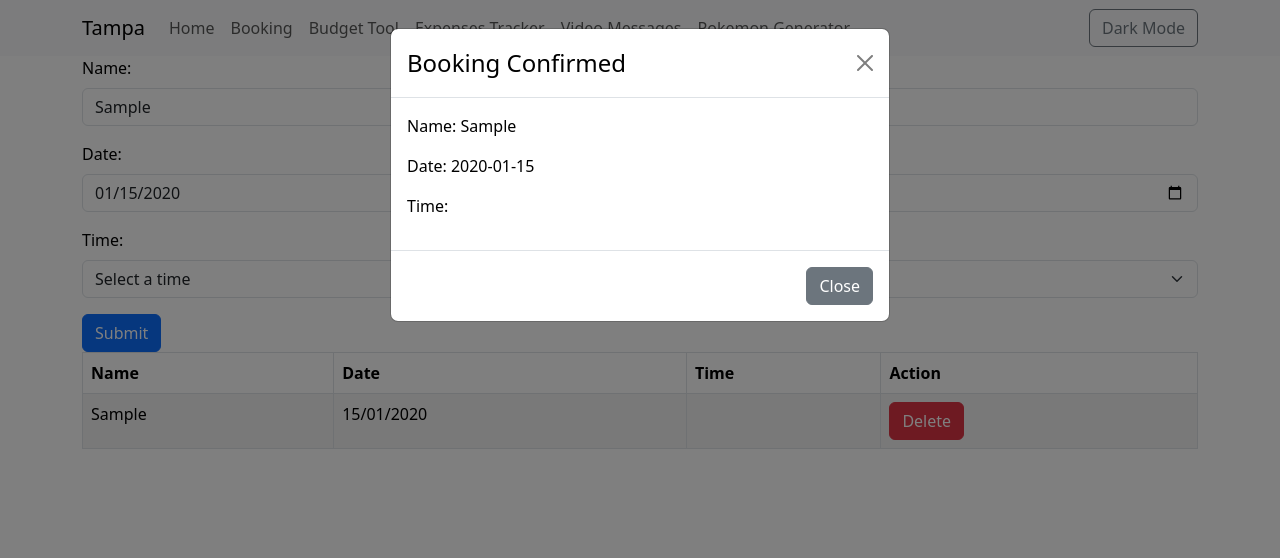
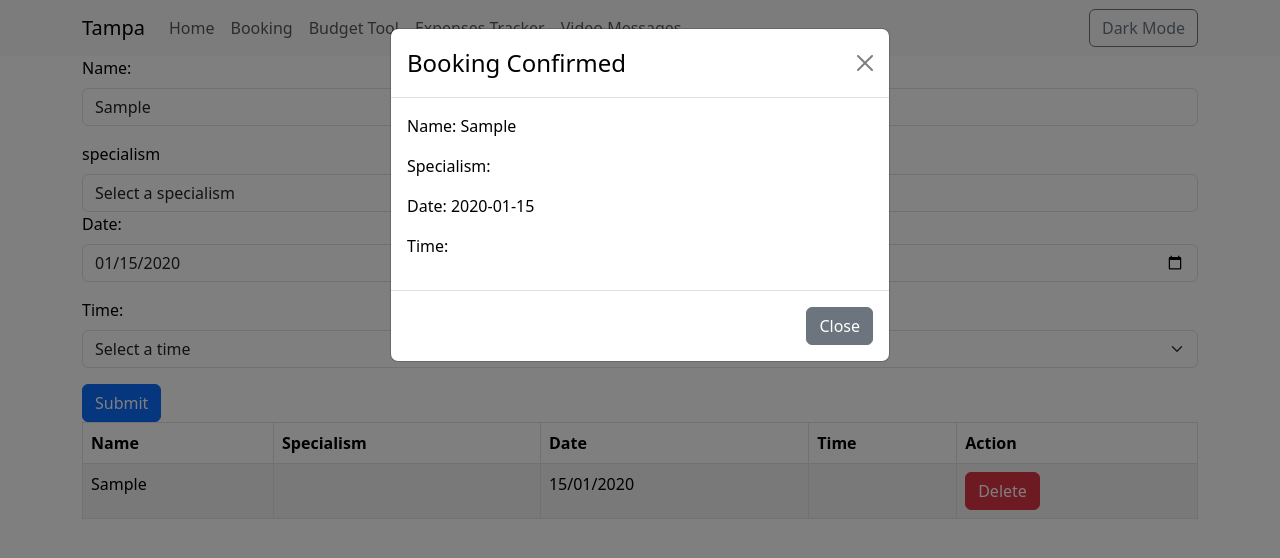
Before and after one commit to AndykingSkywalker/Money-App-Test, a React (Create React App) app: page /Booking in a window 1280 px wide. Both pictures are taken after typing "Sample", "2020-01-15" into the empty fields and a click on the button "Submit". Shown: the top 558 px of the page. Built offline with nearby package versions, Linux system fonts and the light colour scheme.

Commit message:
some updates

```diff
--- a/src/Components/Bookings/Booking.jsx
+++ b/src/Components/Bookings/Booking.jsx
@@ -5,6 +5,8 @@ const Booking = () => {
     const [name, setName] = useState('');
     const [date, setDate] = useState('');
     const [time, setTime] = useState('');
+    const [specialism, setSpecialism] = useState('');
+
     const [bookings, setBookings] = useState([]);
     const [showModal, setShowModal] = useState(false);
     const [currentBooking, setCurrentBooking] = useState(null);
@@ -36,6 +38,8 @@ const Booking = () => {
     const handleCloseModal = () => {
         setShowModal(false);
         setName('');
+    setSpecialism('');
+
         setDate('');
         setTime('');
         setCurrentBooking(null);
@@ -52,6 +56,23 @@ const Booking = () => {
         const bookedTimes = bookings.filter(booking => booking.date === date).map(booking => booking.time);
         return times.filter(time => !bookedTimes.includes(time));
     };
+    const specialisms = [
+        'Debt Management',
+        'Mortgage Advice',
+        'Pension Advice',
+        'Investment Advice',
+        'Tax Planning',
+        'Retirement Planning',
+        'Estate Planning',
+        'Insurance Advice',
+        'Savings Advice',
+        'Other'
+    ];
+
+    const handleSpecialismChange = (e) => {
+        setSpecialism(e.target.value);
+    };
+
 
     return (
         <Container>
@@ -60,6 +81,23 @@ const Booking = () => {
                     <Form.Label>Name:</Form.Label>
                     <Form.Control type="text" value={name} onChange={handleNameChange} />
                 </Form.Group>
+                <Form.Group controlId="specialism">
+<Form.Label>specialism</Form.Label>
+<Form.Control
+                        as="select"
+                        value={specialism}
+                        onChange={(e) => setSpecialism(e.target.value)}
+
+                    >
+<option value="">Select a specialism </option>
+                        {specialisms.map((specialism) => (
+<option key={specialism} value={specialism}>
+                                {specialism}
+                                {/* {isBooked} */}
+</option>
+                        ))}
+</Form.Control>
+</Form.Group>
                 <Form.Group className="mb-3">
                     <Form.Label>Date:</Form.Label>
                     <Form.Control type="date" value={date} onChange={handleDateChange} />
@@ -82,6 +120,8 @@ const Booking = () => {
                     </Modal.Header>
                     <Modal.Body>
                         <p>Name: {currentBooking.name}</p>
+                        <p>Specialism: {currentBooking.specialism}</p>
+
                         <p>Date: {currentBooking.date}</p>
                         <p>Time: {currentBooking.time}</p>
                     </Modal.Body>
@@ -96,9 +136,11 @@ const Booking = () => {
             <thead>
                 <tr>
                     <th>Name</th>
+                    <th>Specialism</th>
                     <th>Date</th>
                     <th>Time</th>
                     <th>Action</th>
+
                 </tr>
             </thead>
             <tbody>
@@ -108,6 +150,8 @@ const Booking = () => {
                     return (
                         <tr key={index}>
                             <td>{booking.name}</td>
+                            <td>{booking.specialism}</td>
+
                             <td>{formattedDate}</td>
                             <td>{booking.time}</td>
                             <td>
--- a/src/Components/Navbar/Navbar.jsx
+++ b/src/Components/Navbar/Navbar.jsx
@@ -41,7 +41,6 @@ function NavigationBar() {
                 <Nav.Link href="/expenses">Expenses Tracker</Nav.Link>
 
                 <Nav.Link href="/videomessages">Video Messages</Nav.Link>
-                <Nav.Link href="/PokeSearch">Pokemon Generator</Nav.Link>
               </Nav>
               <Button variant="outline-secondary" onClick={themeToggler}>
                 {theme === 'light' ? 'Dark Mode' : 'Light Mode'}
```
